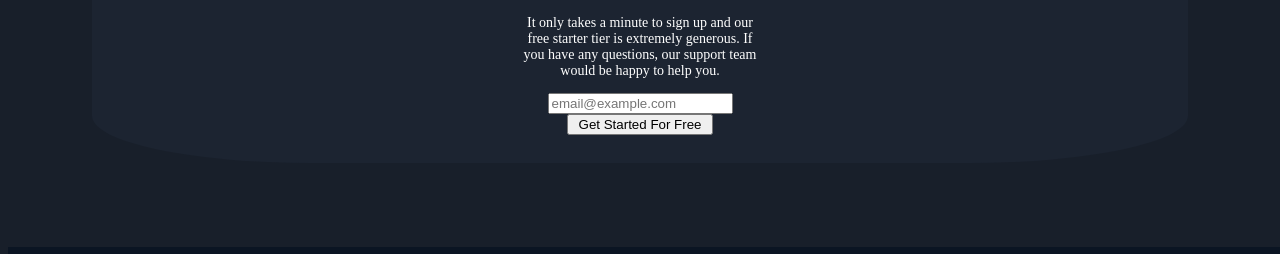
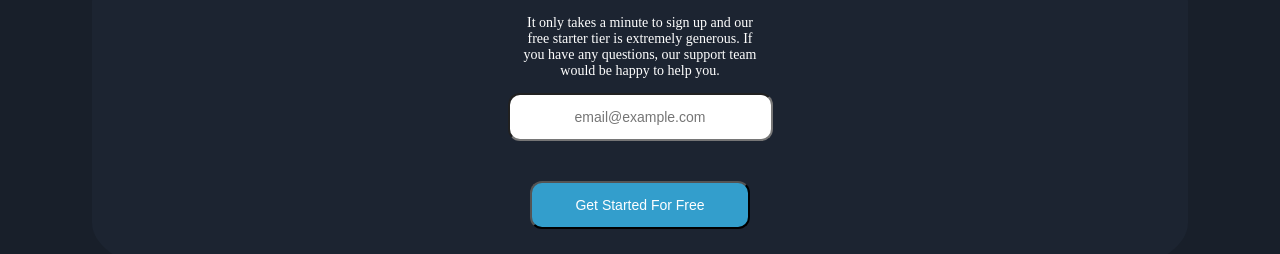
Before and after one commit to Udeozor-Ijay/CapstoneProjecthtml, a plain HTML site: page index.html in a window 1280 px wide. Shown: the part 3470-3724 px from the top of the page. Drawn offline with Linux system fonts and the light colour scheme.

Commit message:
changes to button

```diff
--- a/index.html
+++ b/index.html
@@ -149,9 +149,9 @@
            would be happy to help you.
          </p>
 
-         <input type="email" placeholder="email@example.com" name="email"><br>
+         <input id="mail" type="email" placeholder="email@example.com" name="email"><br>
 
-         <input type="button" value=" Get Started For Free ">
+         <input id="button" type="button" value=" Get Started For Free ">
       </section>
 
 
--- a/style.css
+++ b/style.css
@@ -116,3 +116,26 @@ h2, header, #form {
     margin-bottom: 3em;
     height: fit-content;
 }
+
+#button{
+  background-color: hsl(198, 60%, 50%);
+  border-radius: 12px;
+  color: white;
+  margin: 40px;
+  padding: 14px 40px;
+  text-align: center;
+  text-decoration: none;
+  display: inline-block;
+  font-size: 14px;
+}
+
+#mail {
+    border-radius: 12px;
+  color: white;
+  padding: 14px 40px;
+  text-align: center;
+  text-decoration: none;
+  display: inline-block;
+  font-size: 14px;
+
+}
```
